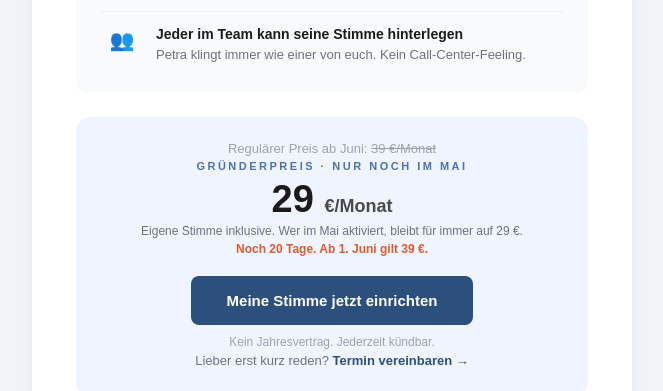
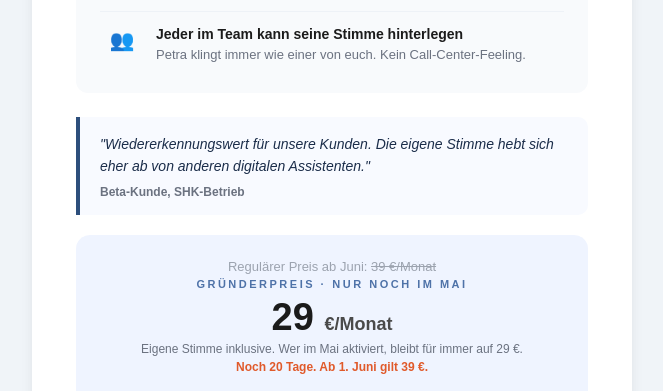
Before and after one commit to jesko-maker/hallopetra-referral, a website: page newsletter-3-mailjet.html in a window 1280 px wide. Shown: the part 1288-1679 px from the top of the page, without its empty margins (308-971 px from the left). Drawn offline with Linux system fonts and the light colour scheme.

Commit message:
Add customer quote to Eigene Stimme section

```diff
--- a/newsletter-3-mailjet.html
+++ b/newsletter-3-mailjet.html
@@ -137,6 +137,12 @@
               </td>
             </tr>
           </table>
+        </div>
+
+        <!-- Kundenzitat -->
+        <div style="background:#f8faff;border-left:4px solid #2d4f7c;border-radius:0 10px 10px 0;padding:16px 20px;margin:0 0 20px;">
+          <p style="color:#1b2d4a;font-size:14px;line-height:22px;font-style:italic;margin:0 0 8px;font-family:Arial,Helvetica,sans-serif;">"Wiedererkennungswert für unsere Kunden. Die eigene Stimme hebt sich eher ab von anderen digitalen Assistenten."</p>
+          <p style="color:#6b7280;font-size:12px;font-weight:600;margin:0;font-family:Arial,Helvetica,sans-serif;">Beta-Kunde, SHK-Betrieb</p>
         </div>
 
         <!-- Pricing block -->
```
